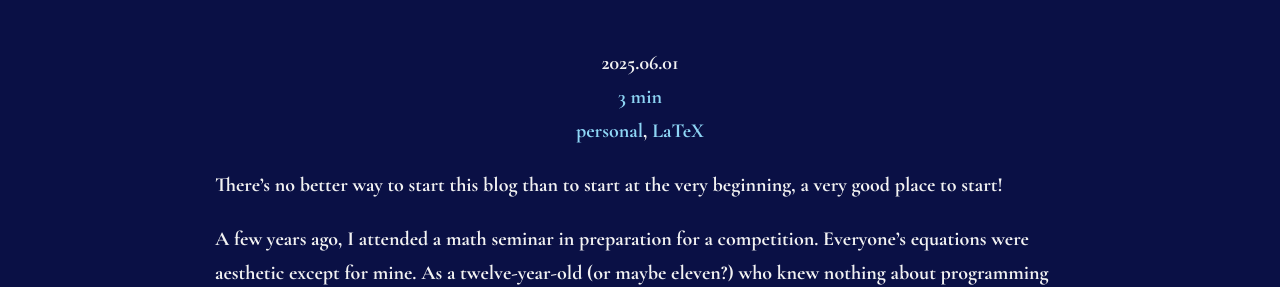
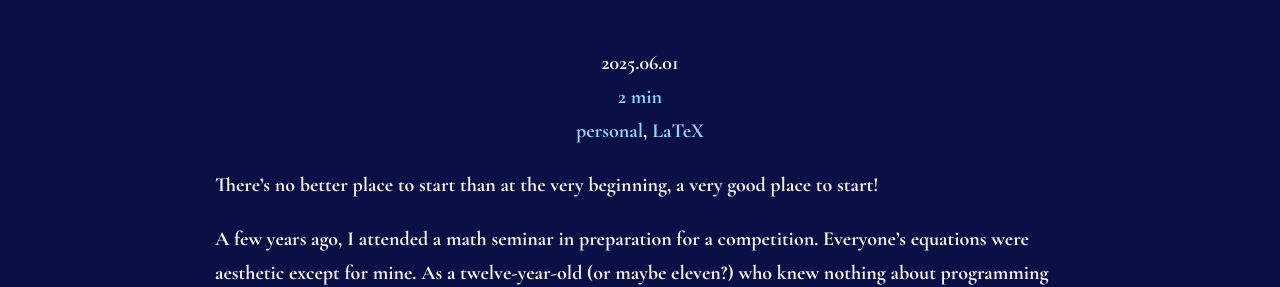
Before and after one commit to leucinemymind/leucinemymind.github.io, a Jekyll site: the page built from _posts/2025-06-01-first.md, in a window 1280 px wide. Shown: the part 215-502 px from the top of the page. Built offline with Jekyll 4.4.1, drawn with Linux system fonts in a browser that asks for light colours; our own code applies the rules of GitHub Pages for plain Markdown files.

Commit message:
Update 2025-06-01-first.md

```diff
--- a/_posts/2025-06-01-first.md
+++ b/_posts/2025-06-01-first.md
@@ -3,7 +3,7 @@ title: "My LaTeX origin story"
 date: 2025-06-01
 tags: [personal, LaTeX]
 ---
-There's no better way to start this blog than to start at the very beginning, a very good place to start!
+There's no better place to start than at the very beginning, a very good place to start!
 
 A few years ago, I attended a math seminar in preparation for a competition. Everyone's equations were aesthetic except for mine. As a twelve-year-old (or maybe eleven?) who knew nothing about programming whatsoever, my younger self reached out to not one, not two, but three different moderators practically begging for an explanation. Watching people write in LaTeX was tantamount to watching people perform witchcraft. Their answers were all the same: "We use LaTeX!" They proceeded to type out two or three very long sentences describing what LaTeX was. I still didn't get it and kept asking more questions, which they answered with more technical jargon, which made me ask even more questions. (They were definitely pretty much done with me at that point.)
 
```
